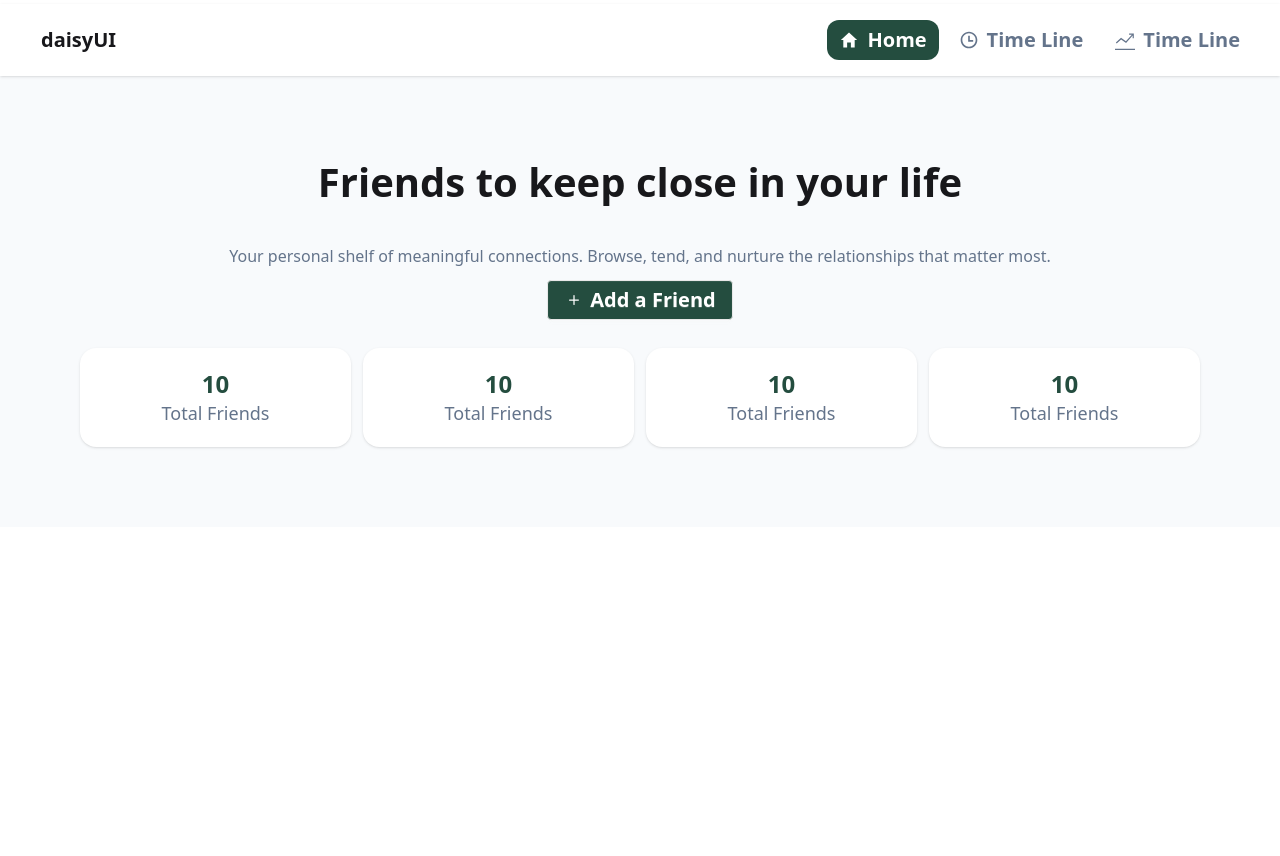
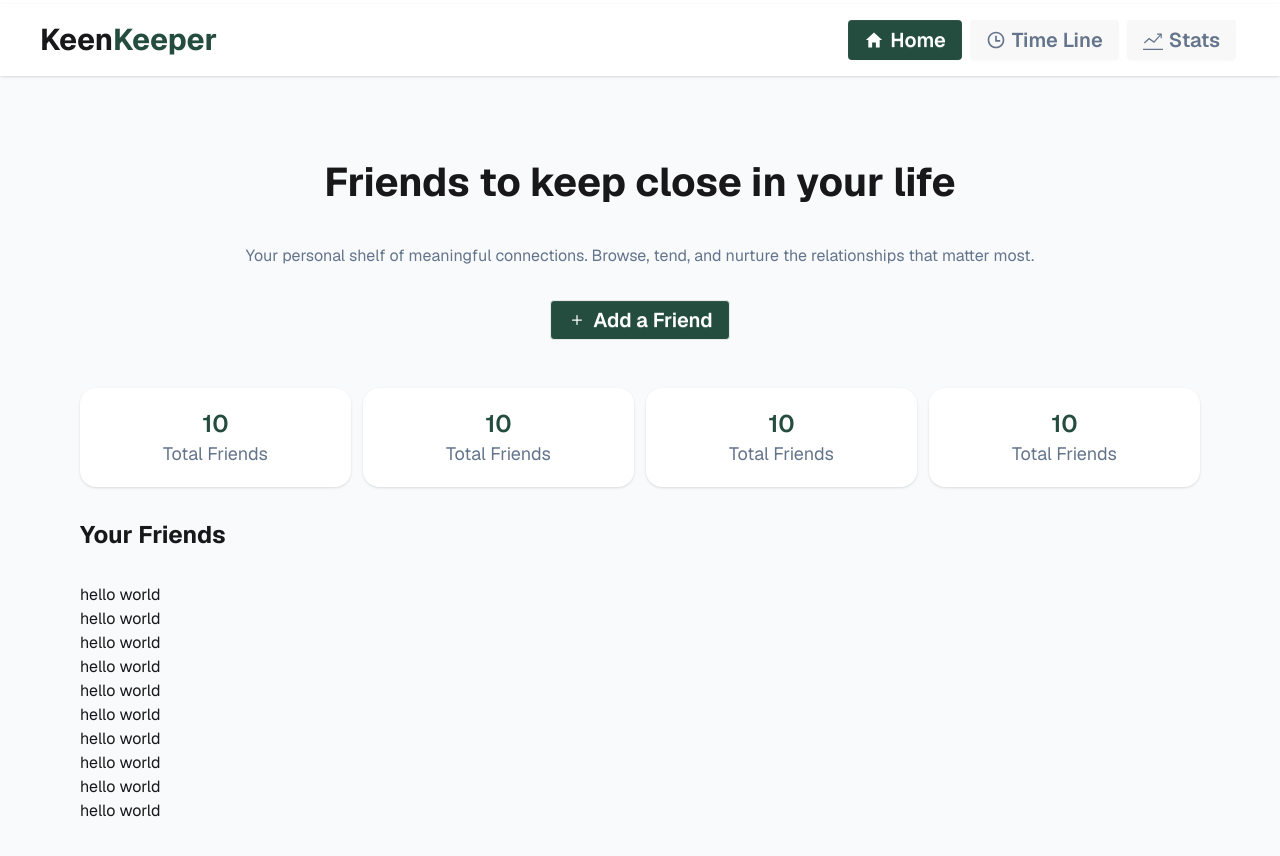
Before and after one commit to sourjo-ghosh/kinkeeper-A7, a Next.js app: page / in a window 1280 px wide. Shown: the top 856 px of the page. Before the commit the page ends 800 px from the top, so only its background shows below. Built offline with nearby package versions, Linux system fonts and the light colour scheme.

Commit message:
home section added, data fetching

```diff
--- a/src/app/layout.js
+++ b/src/app/layout.js
@@ -6,6 +6,10 @@ const geistSans = Geist({
   variable: "--font-geist-sans",
   subsets: ["latin"],
 });
+
+const geist = Geist({
+  weight: '400'
+})
 
 const geistMono = Geist_Mono({
   variable: "--font-geist-mono",
@@ -17,12 +21,13 @@ export const metadata = {
   description: "Generated by create next app",
 };
 
+
 export default function RootLayout({ children }) {
   return (
     <html
       lang="en"
       data-theme="light"
-      className={`${geistSans.variable} ${geistMono.variable} h-full antialiased`}
+      className={`${geistSans.variable} ${geist.className} h-full antialiased`}
     >
       <body className="min-h-full flex flex-col">
       <Navbar></Navbar>
--- a/src/app/page.js
+++ b/src/app/page.js
@@ -1,7 +1,11 @@
+import Friend from "@/components/Friend";
 import Image from "next/image";
 import { IoIosAdd } from "react-icons/io";
 
-export default function Home() {
+export default async function Home () {
+  const data = await fetch('http://localhost:3000/friendsData.json')
+  const friends = await data.json()
+  console.log(friends)
   return (
     <div className="bg-[#F8FAFC] p-10 md:p-20 lg:p-20 ">
       <div className="flex flex-col gap-3 justify-center items-center">
@@ -12,7 +16,7 @@ export default function Home() {
           Your personal shelf of meaningful connections. Browse, tend, and
           nurture the relationships that matter most.
         </p>
-        <button className="flex justify-center items-center text-white bg-[#244D3F] btn text-[20px]">
+        <button className="my-5 hidden md:flex lg:flex justify-center items-center text-white bg-[#244D3F] btn text-[20px]">
           <IoIosAdd />
           Add a Friend
         </button>
@@ -35,6 +39,14 @@ export default function Home() {
           <p className="text-[18px] text-[#64748B]">Total Friends</p>
         </div>
       </div>
+      <h1 className="my-8 font-bold text-2xl">
+        Your Friends
+      </h1>
+      <div>
+        {
+          friends.map(friend => <Friend key={friend.id} friend={friend}></Friend>)
+        }
+      </div>
     </div>
   );
 }
--- a/src/app/timeline/page.jsx
+++ b/src/app/timeline/page.jsx
@@ -1,9 +1,9 @@
 const TimeLinePage = () => {
-    return (
-        <div>
-            hello world
-        </div>
-    );
+ const metadata = {
+  title: 'My Blog',
+  description: '...',
+}
+  return <div>hello world</div>;
 };
 
 export default TimeLinePage;
--- /dev/null
+++ b/src/components/Friend.jsx
@@ -0,0 +1,12 @@
+import React from 'react';
+
+const Friend = ({friend}) => {
+    console.log(friend)
+    return (
+        <div>
+            hello world
+        </div>
+    );
+};
+
+export default Friend;
--- a/src/components/navbar.jsx
+++ b/src/components/navbar.jsx
@@ -2,7 +2,7 @@
 
 import Link from "next/link";
 import { usePathname } from "next/navigation";
-import { IoMdHome } from "react-icons/io";
+import { IoIosAdd, IoMdHome } from "react-icons/io";
 import { RiTimeLine } from "react-icons/ri";
 import { TfiStatsUp } from "react-icons/tfi";
 
@@ -10,7 +10,7 @@ const Navbar = () => {
   const pathName = usePathname();
   return (
     <div className="sticky top-1 z-50">
-      <div className="navbar bg-base-100 px-6 shadow-sm">
+      <div className="navbar bg-base-100 px-5 md:px-10 lg:px-10 shadow-sm">
         <div className="navbar-start">
           <div className="dropdown">
             <div tabIndex={0} role="button" className="btn btn-ghost lg:hidden">
@@ -55,19 +55,21 @@ const Navbar = () => {
                   className={`font-semibold text-xl rounded-xl ${pathName === "/stats" ? "text-white bg-[#244D3F]" : "text-[#64748B]"}`}
                   href="/stats"
                 >
-                  <TfiStatsUp></TfiStatsUp> Time Line
+                  <TfiStatsUp></TfiStatsUp> Stats
                 </Link>
               </li>
             </ul>
           </div>
-          <a className="btn btn-ghost text-xl">daisyUI</a>
+          <p className="text-3xl font-bold ">
+            Keen<span className="text-[#244D3F]">Keeper</span>
+          </p>
         </div>
-        <div className="navbar-end">
+        <div className="navbar-end flex items-center gap-2">
           <div className="navbar-center hidden lg:flex">
             <ul className="menu menu-horizontal px-1 gap-2">
               <li>
                 <Link
-                  className={`font-semibold text-xl rounded-xl ${pathName === "/" ? "text-white bg-[#244D3F]" : "text-[#64748B]"}`}
+                  className={`font-semibold text-xl btn border-none ${pathName === "/" ? "text-white bg-[#244D3F]" : "text-[#64748B]"}`}
                   href="/"
                 >
                   <IoMdHome></IoMdHome>Home
@@ -75,7 +77,7 @@ const Navbar = () => {
               </li>
               <li>
                 <Link
-                  className={`font-semibold text-xl rounded-xl ${pathName === "/timeline" ? " text-white bg-[#244D3F]" : "text-[#64748B]"}`}
+                  className={`font-semibold text-xl btn border-none ${pathName === "/timeline" ? " text-white bg-[#244D3F]" : "text-[#64748B]"}`}
                   href="/timeline"
                 >
                   <RiTimeLine></RiTimeLine> Time Line
@@ -83,14 +85,18 @@ const Navbar = () => {
               </li>
               <li>
                 <Link
-                  className={`font-semibold text-xl rounded-xl ${pathName === "/stats" ? "text-white bg-[#244D3F]" : "text-[#64748B]"}`}
+                  className={`font-semibold text-xl btn border-none ${pathName === "/stats" ? "text-white bg-[#244D3F]" : "text-[#64748B]"}`}
                   href="/stats"
                 >
-                  <TfiStatsUp></TfiStatsUp> Time Line
+                  <TfiStatsUp></TfiStatsUp> Stats
                 </Link>
               </li>
             </ul>
           </div>
+          <button className="md:hidden lg:hidden flex items-center gap-2 border-none bg-[#244D3F] px-4 py-2 text-sm font-semibold text-white shadow-lg shadow-[#244D3F]/20 btn">
+            <IoIosAdd className="h-5 w-5" />
+            Add a Friend
+          </button>
         </div>
       </div>
     </div>
```
